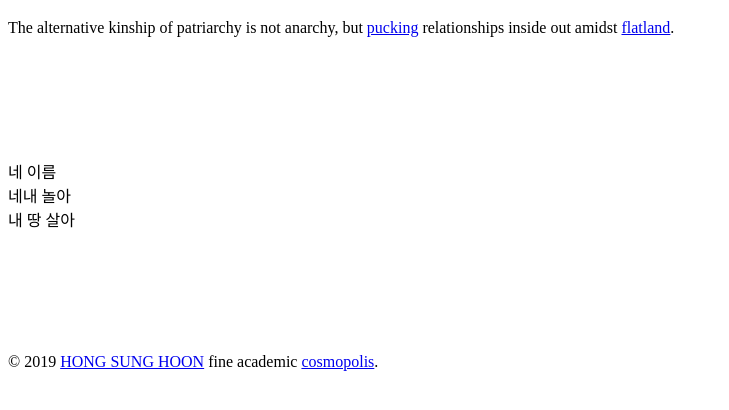
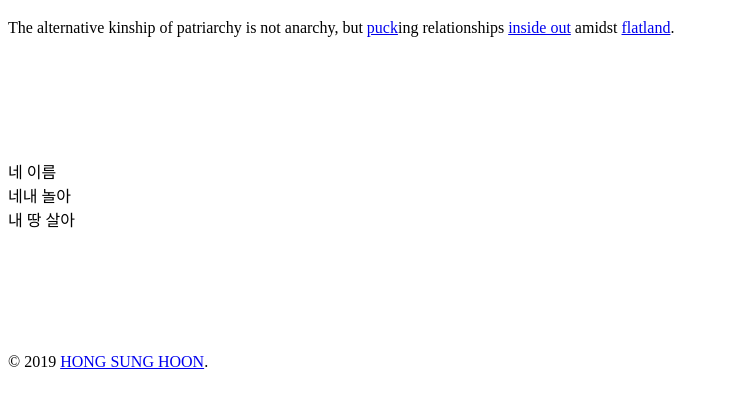
Before and after one commit to whenareyou/whenareyou.github.io, a plain HTML site: page index.html in a window 1280 px wide. Shown: the part 70-480 px from the top of the page, without its empty margins (0-729 px from the left). Drawn offline with Linux system fonts and the light colour scheme.

Commit message:
Update index.html
arrange links

```diff
--- a/index.html
+++ b/index.html
@@ -9,7 +9,7 @@
   </head>
   <body>
     <h1>웬아유</h1>
-    <p>The alternative kinship of patriarchy is not anarchy, but <a href="https://shakespeare.mit.edu/midsummer/" target="_blank">pucking</a> relationships inside out amidst <a href="https://www.gutenberg.org/ebooks/97" target="_blank">flatland</a>.</p>
+    <p>The alternative kinship of patriarchy is not anarchy, but <a href="https://shakespeare.mit.edu/midsummer/" target="_blank">puck</a>ing relationships <a href="https://anthropology.city" target="_blank">inside out</a> amidst <a href="https://www.gutenberg.org/ebooks/97" target="_blank">flatland</a>.</p>
     <br>
     <br>
     <br>
@@ -21,6 +21,6 @@
     <br>
     <br>
     <br>
-    <p>© 2019 <a href="https://k-knowledge.kr/srch/read.jsp?id=276958417" target="_blank">HONG SUNG HOON</a> fine academic <a href="https://anthropology.city" target="_blank">cosmopolis</a>.</p>
+    <p>© 2019 <a href="https://k-knowledge.kr/srch/read.jsp?id=276958417" target="_blank">HONG SUNG HOON</a>.</p>
   </body>
 </html>
```
